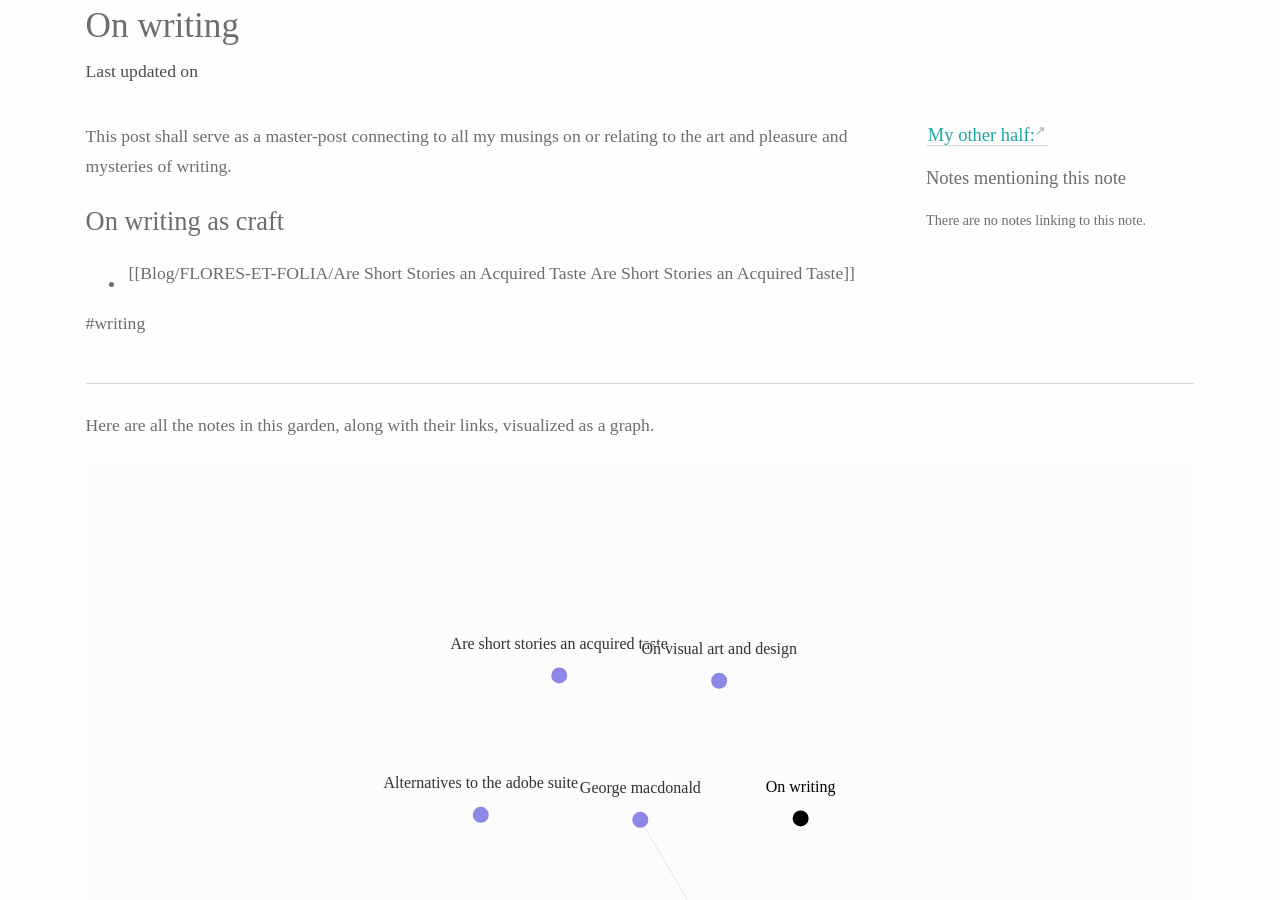
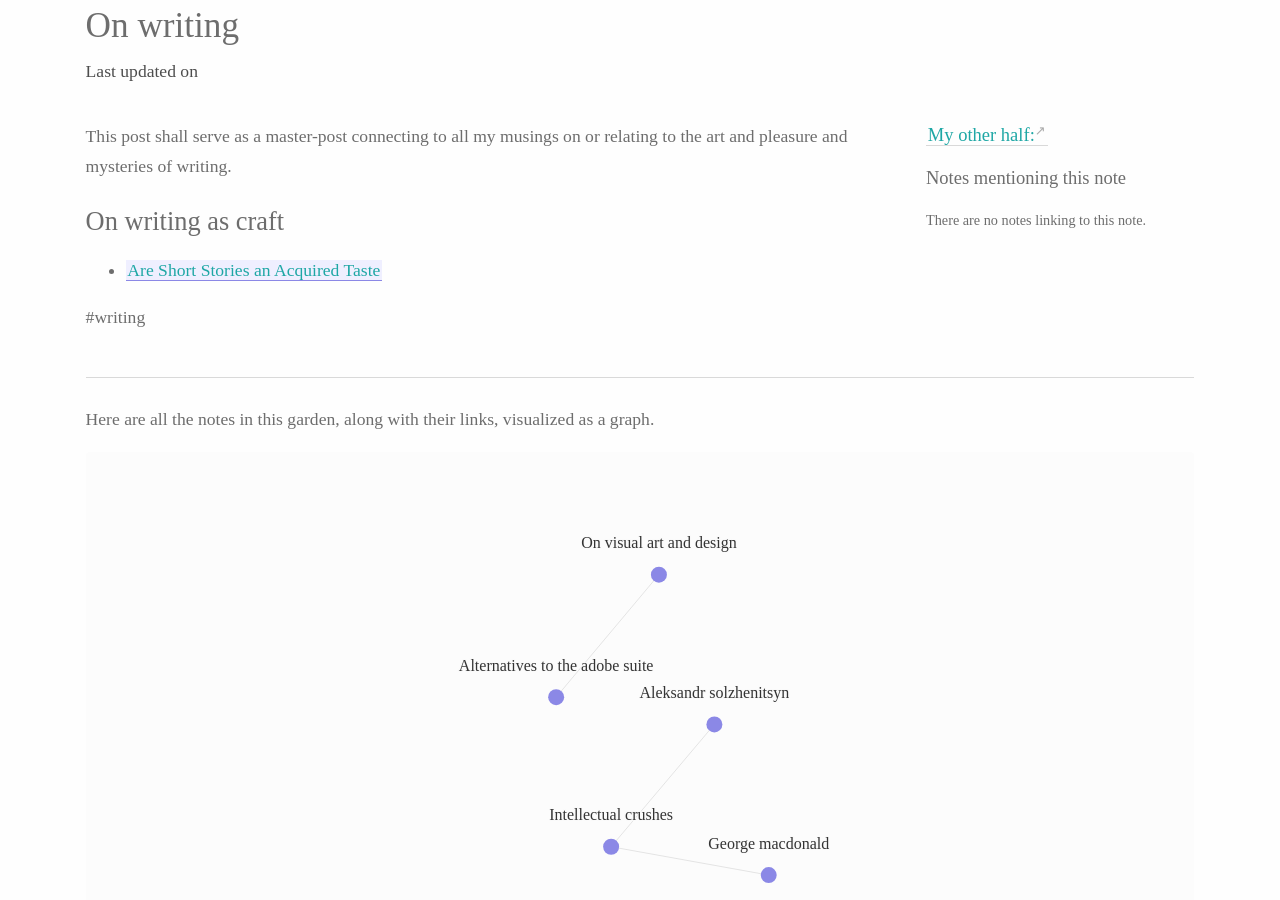
Before and after one commit to flores-et-folia/flores-et-folia.github.io, a Jekyll site: the page built from _notes/flores-et-folia/On Writing.md, in a window 1280 px wide and 900 px high, scrolled down 591 px. Built offline with Jekyll 4.4.1, drawn with Linux system fonts in a browser that asks for light colours.

Commit message:
Changes made on 2024/05/27

```diff
--- a/_notes/flores-et-folia/On Writing.md
+++ b/_notes/flores-et-folia/On Writing.md
@@ -1,6 +1,6 @@
 This post shall serve as a master-post connecting to all my musings on or relating to the art and pleasure and mysteries of writing.
 
 ## On writing as craft
-- [[Blog/FLORES-ET-FOLIA/Are Short Stories an Acquired Taste|Are Short Stories an Acquired Taste]]
+- [[Are Short Stories an Acquired Taste]]
 
 #writing
```
Also changed, not shown: _notes/flores-et-folia/On Visual Art and Design.md (+1 -1 lines).
